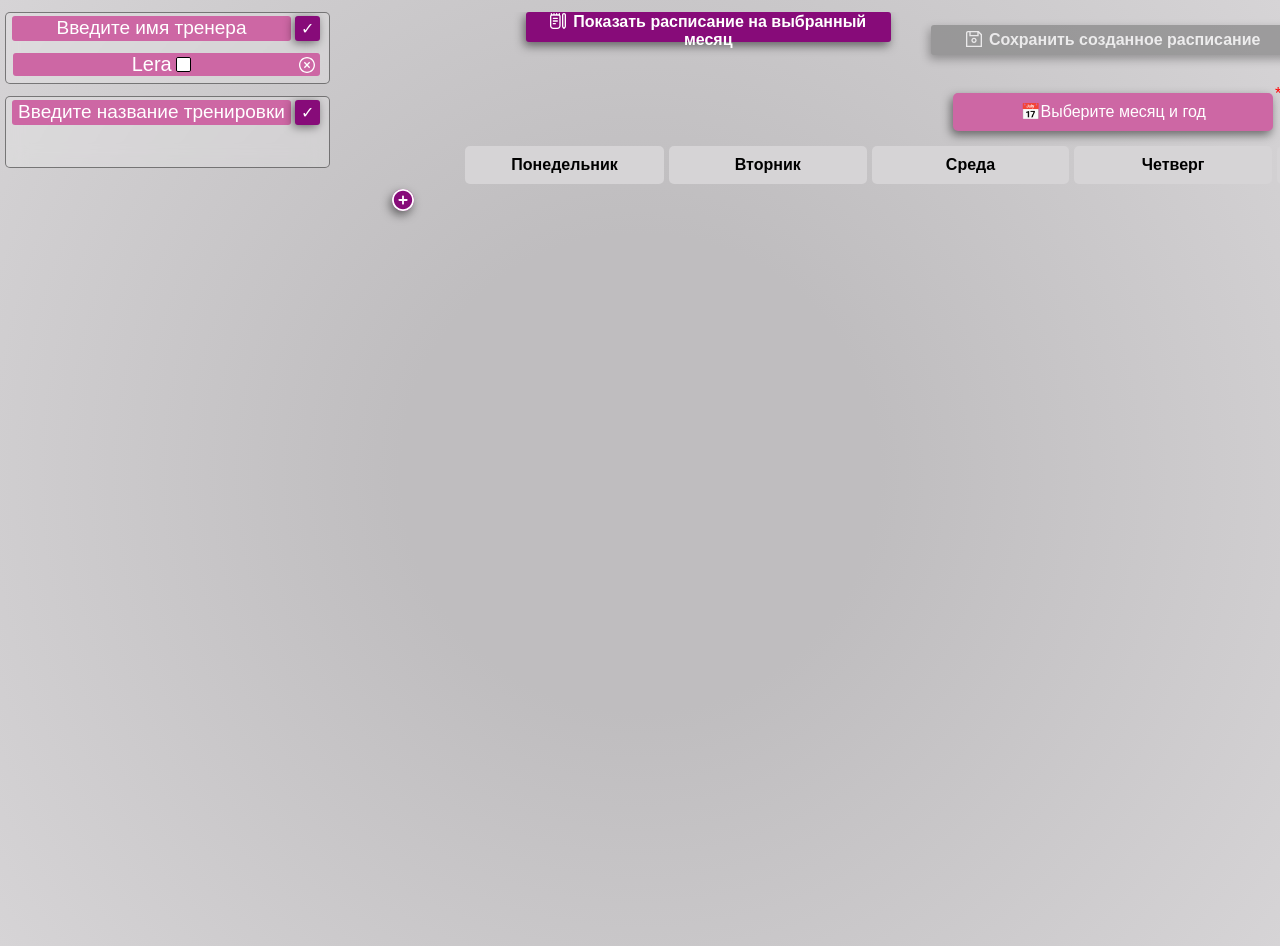
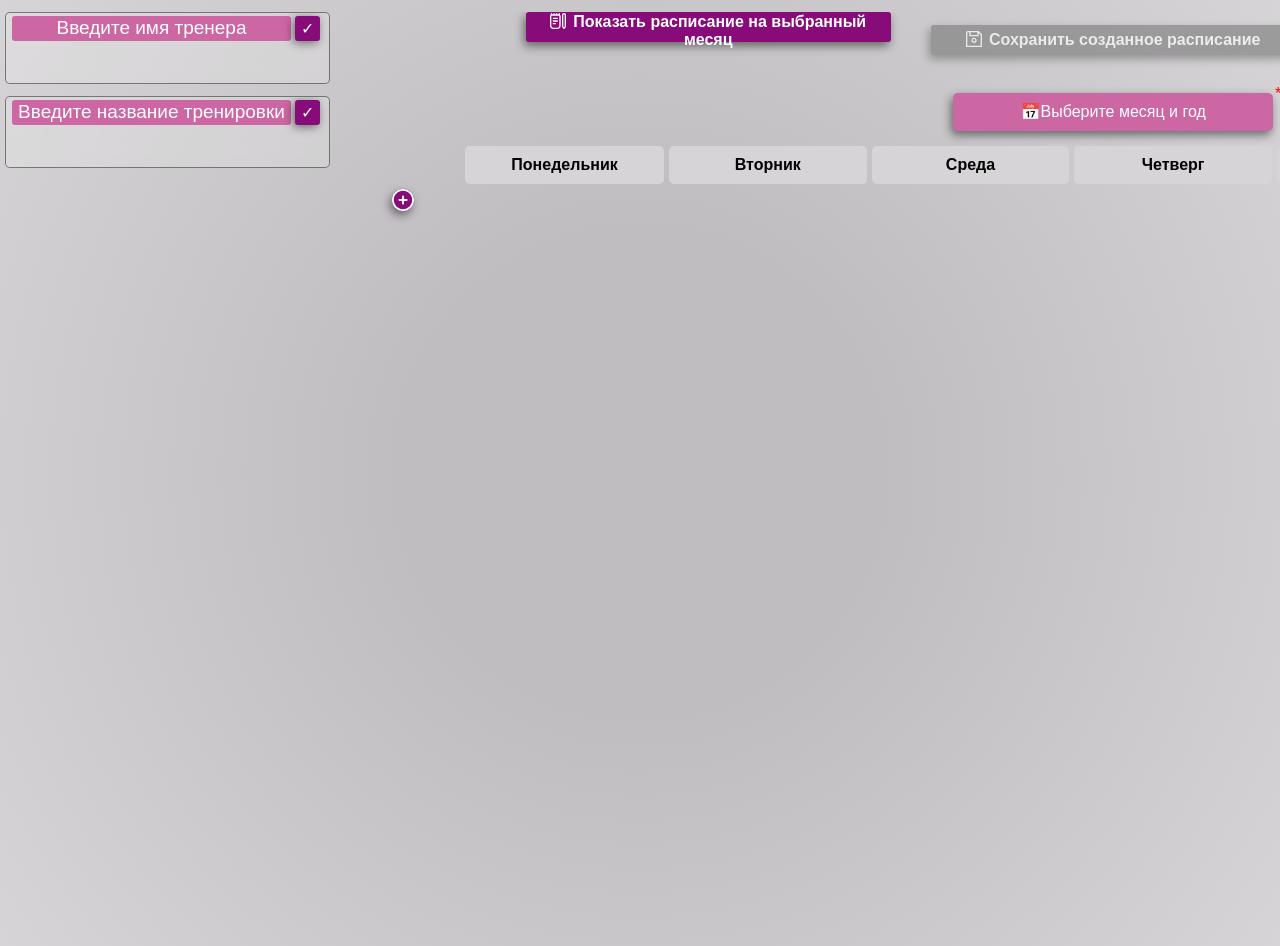
Before and after one commit to smoukus46/schedule_creator_web, a Vue app: page / in a window 1280 px wide. Built offline with nearby package versions, Linux system fonts and the light colour scheme.

Commit message:
Исправлен аргумент передаваемый в метод onDragStart для компонента workout_list

```diff
--- a/src/App.vue
+++ b/src/App.vue
@@ -67,7 +67,7 @@ export default {
       draggedItem: {name: null, color: null},
       tooltipTimer: null,
       workout_list: [],
-      trainer_list: [{name: 'Lera', color: null}],
+      trainer_list: [],
       tableRows: []
     }
   },
--- a/src/components/workout_list.vue
+++ b/src/components/workout_list.vue
@@ -15,7 +15,7 @@
             v-for="(workout, index) in workout_list"
             :key="index"
             :draggable="true"
-            @dragstart="onDragStart($event, workout)"
+            @dragstart="onDragStart($event, workout.name)"
         >
           {{ workout.name }}
           <button class="delete-workout" @click="deleteData()"></button>
```
